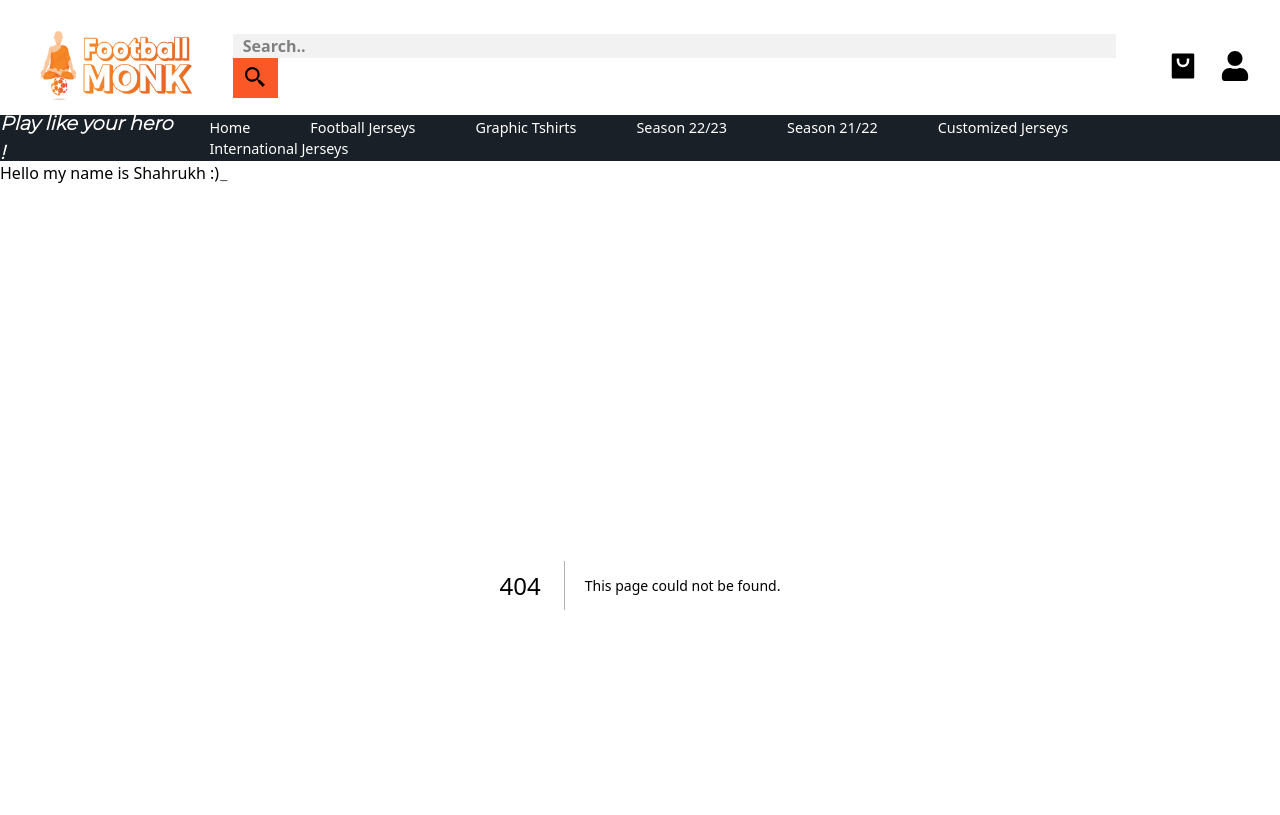
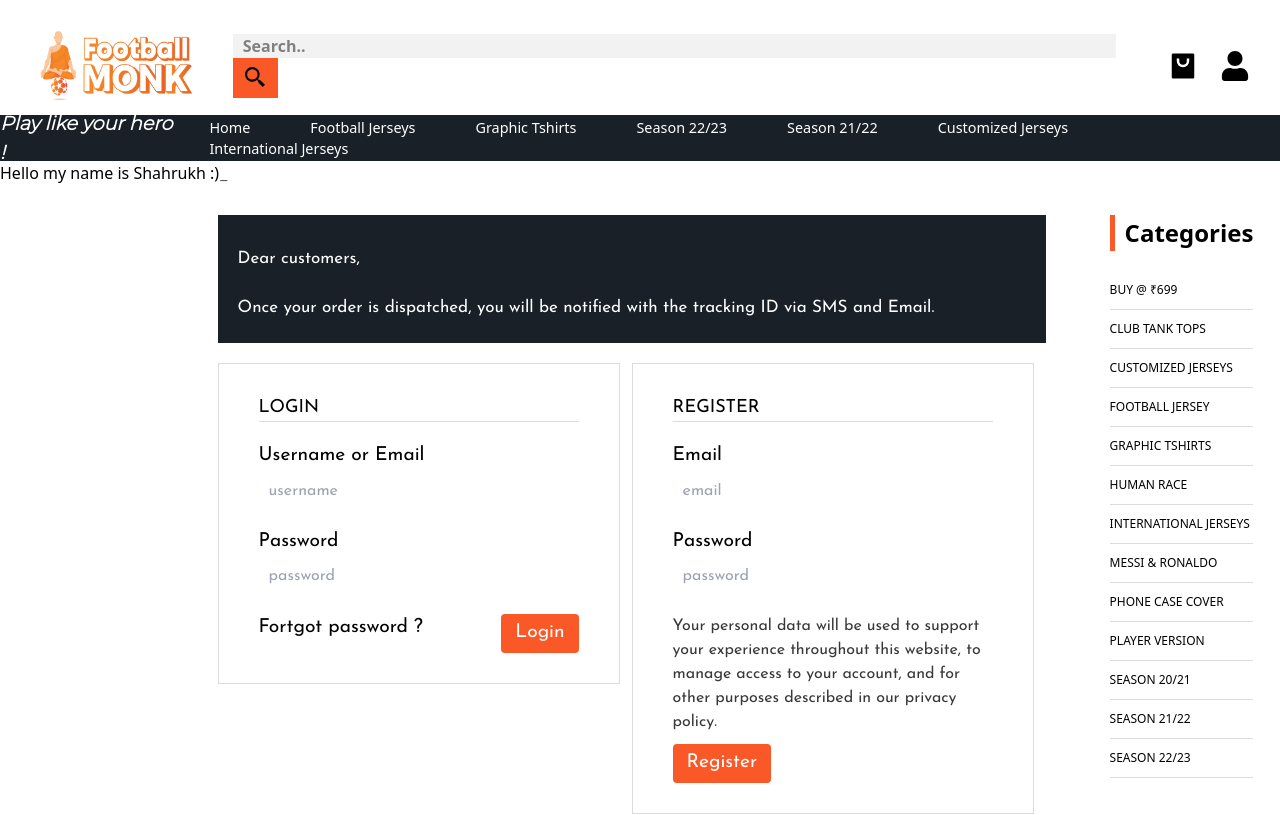
Before and after one commit to Shahrukh-10/footballMonkClone, a Next.js app: page /account in a window 1280 px wide. Before the commit this address had no page. Shown: the top 815 px of the page. Built offline with nearby package versions, Linux system fonts and the light colour scheme.

Commit message:
Add files via upload

```diff
--- /dev/null
+++ b/components/Login/LoginForm.js
@@ -0,0 +1,42 @@
+import Link from "next/link";
+import styles from "../../styles/pagesCss/Account.module.css";
+
+const LoginForm = () => {
+  return (
+    <div className={styles.loginForm}>
+      <h1>LOGIN</h1>
+      <form className={styles.form}>
+        <label className={styles.username} htmlFor="Username">
+          Username or Email
+        </label>
+        <input
+          type="text"
+          id="usernameLogin"
+          name="username"
+          placeholder="username"
+          required
+          minLength="4"
+        />
+        <label className={styles.password} htmlFor="Password">
+          Password
+        </label>
+        <input
+          type="password"
+          id="passwordLogin"
+          name="password"
+          placeholder="password"
+          required
+          minLength="4"
+        />
+        <div className={styles.formSubmit}>
+          <button className={styles.formButton}>Login</button>
+          <Link href="/forgotPassword">
+            <p className="hover:text-blue-600 text-sm">Fortgot password ? </p>
+          </Link>
+        </div>
+      </form>
+    </div>
+  );
+};
+
+export default LoginForm;
--- a/components/Navbar/Navbar.js
+++ b/components/Navbar/Navbar.js
@@ -55,6 +55,7 @@ const Navbar = () => {
   return (
     <div>
       <div className={`${styles.navbar}`}>
+        <Link href={"/"}>
           <Image
             className={styles.logoImage}
             src="/logo.png"
@@ -64,6 +65,7 @@ const Navbar = () => {
             width={500}
             height={500}
           />
+        </Link>
         <div className={`${styles.searchContainer} flex`}>
           <input
             className={`${styles.searchInput} rounded-sm`}
@@ -111,6 +113,7 @@ const Navbar = () => {
           <button onClick={() => handleSearch()}>
             <BiSearchAlt2 color="black" size={30} />
           </button>
+          <Link href="/">
             <Image
               className={styles.logoImageCenter}
               src="/logo.png"
@@ -120,12 +123,17 @@ const Navbar = () => {
               width={500}
               height={500}
             />
+          </Link>
           <button className={styles.profileIcon}>
+            <Link href="/cart">
               <RiShoppingBag2Fill color="black" size={25} />
+            </Link>
           </button>
+          <Link href="/account">
             <button>
               <FaUser color="black" size={25} />
             </button>
+          </Link>
         </div>
       </div>
     </div>
--- /dev/null
+++ b/components/Signup/SignupForm.js
@@ -0,0 +1,40 @@
+import Link from "next/link";
+import styles from "../../styles/pagesCss/Account.module.css";
+
+const SignupForm = () => {
+  return (
+    <div className={styles.loginForm}>
+      <h1>REGISTER</h1>
+      <form className={styles.form}>
+        <label className={styles.username} htmlFor="Username">
+          Email
+        </label>
+        <input
+          type="text"
+          id="username"
+          name="username"
+          required
+          minLength="4"
+          placeholder="email"
+        />
+        <label className={styles.password} htmlFor="Password">
+          Password
+        </label>
+        <input
+          type="password"
+          id="password"
+          name="password"
+          placeholder="password"
+          required
+          minLength="4"
+        />
+        <div className={styles.regPara}><p>Your personal data will be used to support your experience throughout this website, to manage access to your account, and for other purposes described in our privacy policy.</p></div>
+        <div className={styles.formSubmitReg}>
+          <button className={styles.formButton}>Register</button>
+        </div>
+      </form>
+    </div>
+  );
+};
+
+export default SignupForm;
--- /dev/null
+++ b/pages/account.js
@@ -0,0 +1,45 @@
+import LoginForm from "../components/Login/LoginForm";
+import SignupForm from "../components/Signup/SignupForm";
+import styles from "../styles/pagesCss/Account.module.css";
+
+const Account = () => {
+  return (
+    <div className={styles.accountPage}>
+      <div className={styles.left}>
+        <div className={styles.blackBar}>
+          <p>
+            Dear customers,
+            <br /> Once your order is dispatched, you will be notified with the
+            tracking ID via SMS and Email.
+          </p>
+        </div>
+        <div className={styles.forms}>
+          <LoginForm />
+          <SignupForm />
+        </div>
+      </div>
+      <div className={styles.line}></div>
+      <div className={styles.right}>
+        <ul className={styles.listAccountPage}>
+            <h1>Categories</h1>
+
+          <li>BUY @ ₹699</li>
+          <li>CLUB TANK TOPS</li>
+          <li>CUSTOMIZED JERSEYS</li>
+          <li>FOOTBALL JERSEY</li>
+          <li>GRAPHIC TSHIRTS</li>
+          <li>HUMAN RACE</li>
+          <li>INTERNATIONAL JERSEYS</li>
+          <li>MESSI & RONALDO</li>
+          <li>PHONE CASE COVER</li>
+          <li>PLAYER VERSION</li>
+          <li>SEASON 20/21</li>
+          <li>SEASON 21/22</li>
+          <li>SEASON 22/23</li>
+        </ul>
+      </div>
+    </div>
+  );
+};
+
+export default Account;
--- a/pages/cart.js
+++ b/pages/cart.js
@@ -8,7 +8,6 @@ const Cart = () => {
 
   return (
     <>
-      {screenWidth > 580 ? (
         <div className={styles.cart}>
           <CartElement />
           <CartElement />
@@ -16,7 +15,6 @@ const Cart = () => {
           <CartElement />
           <CartElement />
         </div>
-      ) : (
         <div className={styles.responsiveCart}>
           <ResponiveCart />
           <ResponiveCart />
@@ -24,7 +22,6 @@ const Cart = () => {
           <ResponiveCart />
           <ResponiveCart />
         </div>
-      )}
     </>
   );
 };
--- /dev/null
+++ b/styles/pagesCss/Account.module.css
@@ -0,0 +1,156 @@
+@import url('https://fonts.googleapis.com/css2?family=Josefin+Sans:ital,wght@0,300;0,400;1,300&display=swap');
+
+.accountPage {
+    width: 100%;
+    padding: 30px 17vw;
+    display: flex;
+    justify-content: space-evenly;
+    align-items: flex-start;
+}
+
+.line {
+    width: 1px;
+    height: 37rem;
+    background-color: gainsboro;
+    margin: 0 2rem;
+}
+
+.blackBar {
+    width: auto;
+    background-color: var(--black-bg-color);
+    color: white;
+    padding: 20px 20px 5px;
+    height: 8rem;
+    text-align: left;
+    line-height: 2.85;
+    font-size: 17px;
+    font-family: 'Josefin Sans', sans-serif;
+    margin-bottom: 20px;
+}
+
+.forms {
+    display: flex;
+    align-items: flex-start;
+    justify-content: space-between;
+}
+
+.loginForm {
+    display: flex;
+    flex-direction: column;
+    padding: 30px 40px;
+    height: auto;
+    border: 1px solid gainsboro;
+    margin-right: 12px;
+}
+
+.loginForm h1 {
+    font-family: 'Josefin Sans', sans-serif;
+    font-size: large;
+    border-bottom: 1px solid gainsboro;
+}
+
+.form {
+    display: flex;
+    padding-top: 20px;
+    flex-direction: column;
+    font-size: larger;
+    font-family: 'Josefin Sans', sans-serif;
+}
+
+.form input {
+    outline: none;
+    border-radius: 4px;
+    height: 39px;
+    width: 20rem;
+    padding-left: 10px;
+    font-family: 'Josefin Sans', sans-serif;
+    font-size: 16px;
+    margin-bottom: 18px;
+}
+
+.formButton {
+    background-color: var(--main-bg-color);
+    color: white;
+    padding: 5px 14px;
+    border-radius: 4px;
+}
+
+.formSubmit {
+    display: flex;
+    flex-direction: row-reverse;
+    justify-content: space-between;
+}
+
+.regPara {
+    width: 20rem;
+    color: rgb(58, 55, 55);
+    font-size: smaller;
+    font-family: 'Josefin Sans', sans-serif;
+    /* tesx */
+}
+
+.formSubmitReg {
+    padding-top: 10px;
+}
+
+.listAccountPage li {
+    font-size: 12px;
+    width: 100%;
+    padding: 10px 0;
+    border-bottom: 1px solid gainsboro;
+}
+
+.listAccountPage h1 {
+    font-size: 24px;
+    font-weight: bold;
+    padding-left: 10px;
+    margin-bottom: 20px;
+    border-left: 5px solid var(--main-bg-color);
+}
+
+@media screen and (max-width:1050px) {
+    .accountPage {
+        flex-direction: column;
+        align-items: center;
+        padding: 30px 0;
+    }
+
+    .right {
+        margin-top: 6rem;
+        width: 90%;
+    }
+
+    .line {
+        display: none;
+    }
+}
+
+@media screen and (max-width:843px) {
+    .forms {
+        flex-direction: column;
+    }
+
+    .accountPage {
+        padding-top: 0;
+    }
+
+    .loginForm {
+        width: 100%;
+        margin-bottom: 20px;
+    }
+
+    .form input,
+    .form div {
+        width: 90%;
+    }
+
+}
+
+@media screen and (max-width:461px) {
+    .formButton {
+        font-size: smaller;
+    }
+    .right{
+        margin-top: 20px;
+    }
+}
```
Also changed, not shown: styles/pagesCss/Cart.module.css (+15 -2 lines). Lines whose indentation alone changed are shown as unchanged.
